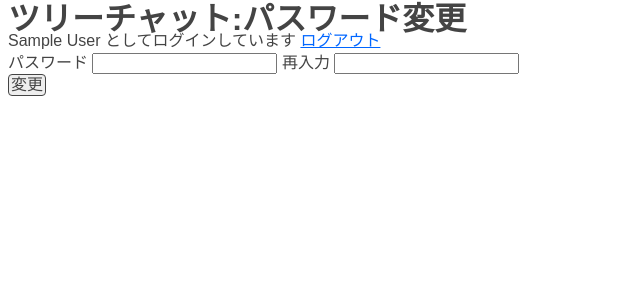
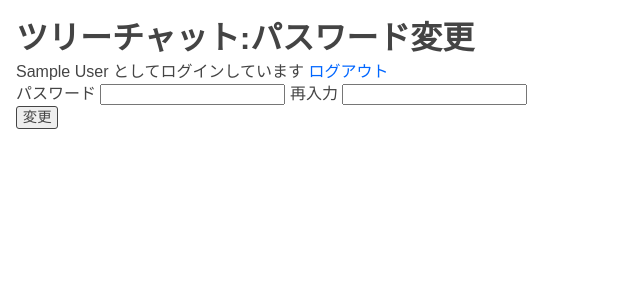
Before and after one commit to bsahd/treechat, a PHP site: page /passwd.php in a window 1280 px wide. Shown: the top 300 px of the page, without its empty margins (0-640 px from the left). Run offline with PHP 8.4, Linux system fonts and the light colour scheme; the visitor is signed in with stand-in values (Sample User, id 1).

Commit message:
style tuning

```diff
--- a/index.php
+++ b/index.php
@@ -28,7 +28,7 @@ if (!array_key_exists("name", $_SESSION)) {
 
 <body>
     <h1>ツリーチャット</h1>
-    <p><?= $_SESSION["name"] ?> としてログインしています <a href="logout.php">ログアウト</a><a href="passwd.php">パスワード変更</a></p>
+    <p><?= $_SESSION["name"] ?> としてログインしています <a href="logout.php">ログアウト</a> <a href="passwd.php">パスワード変更</a></p>
     <p id="updateStatus"><?= $nowtime ?>時点の情報です</p>
     <script>
         function date2str(d) {
@@ -55,13 +55,13 @@ if (!array_key_exists("name", $_SESSION)) {
                 } else {
                     var v = date2str(new Date());
                     updateStatus.innerText = "✅" + v + ": 更新なし"
-                    setTimeout(checkUpdate, 500);
+                    setTimeout(checkUpdate, 2000);
                 }
             }catch{
                 updateStatus.innerText = "⛔エラー"
             }
         }
-        setTimeout(checkUpdate, 500);
+        setTimeout(checkUpdate, 2000);
     </script>
     <?php
     function generateHTML($root)
--- a/style.css
+++ b/style.css
@@ -1,33 +1,57 @@
-*{
-    box-sizing: border-box;
+* {
+box-sizing: border-box;
 }
-body{
+
+body {
     font-family: sans-serif;
     font-size: 16px;
-    line-height:22px;
-    color:#444;
+    line-height: 1.4;
+    color: #444;
+    margin: 1em;
 }
-input[type=text]{
-    font-size:16px;
-    line-height: 20px;
-    border:1px solid #444;
-    background:#fff;
-    padding:0 1px;
+input[type=text],
+input[type=submit],
+button {
+    font-size: 0.9em;
+    line-height: 1.2;
+    padding: 0.15em 0.4em;
+    border: 1px solid #444;
+    border-radius: 3px;
+    color: #444;
+}
+
+input[type=text] {
+    background: #fff;
     border-radius: 2px;
-    color:#444;
+    width: 100%;
+    max-width: 400px;
 }
-input[type=submit],button{
-    font-size:16px;
-    line-height: 20px;
-    padding:0 2px;
-    border:1px solid #444;
-    border-radius: 4px;
+
+input[type=submit],
+button {
     background-color: #eee;
-    color:#444;
+    cursor: pointer;
 }
-a{
-    color:#06f;
+
+a {
+    color: #06f;
+    text-decoration: none;
 }
-h1,p,ul,li{
-    margin:0;
+
+a:hover {
+    text-decoration: underline;
 }
+
+h1, p {
+    margin: 0;
+    padding: 0;
+}
+
+ul {
+    margin-left: 1.2em;
+    padding-left: 0.5em;
+}
+
+li {
+    margin: 0.25em 0;
+}
```
